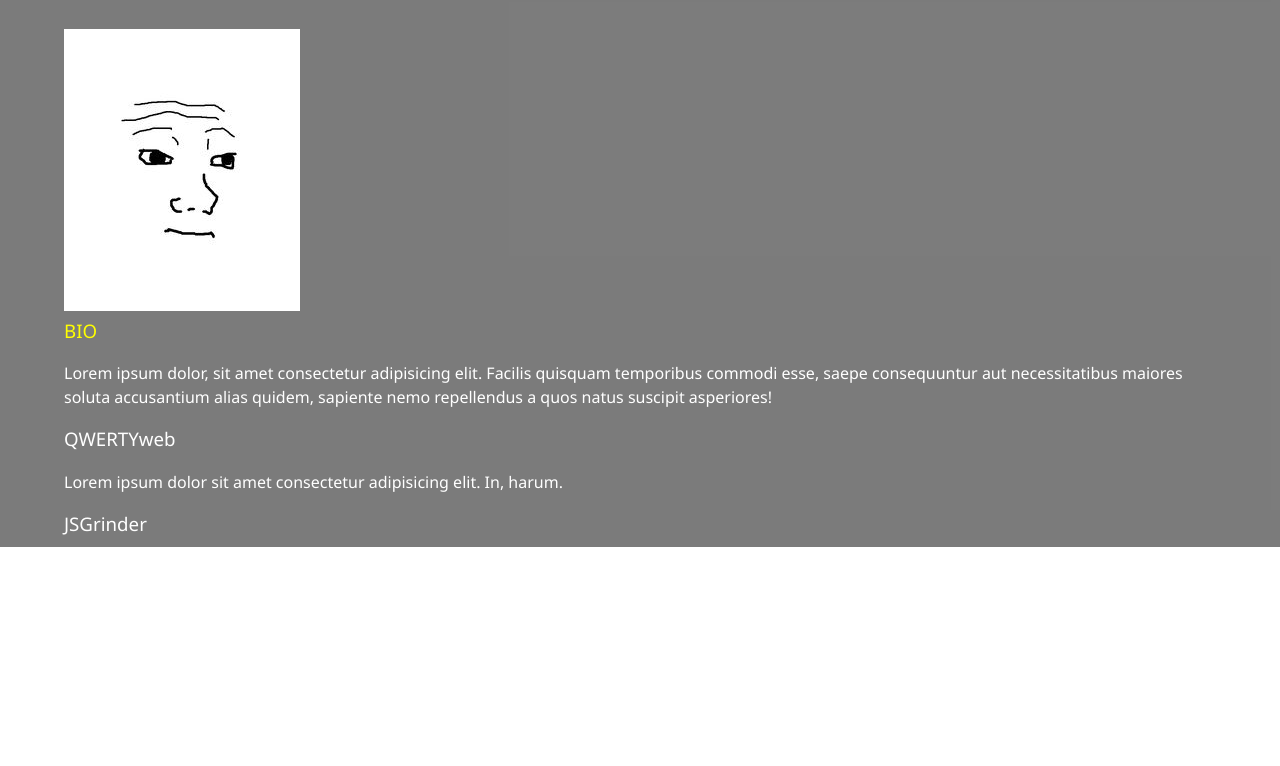
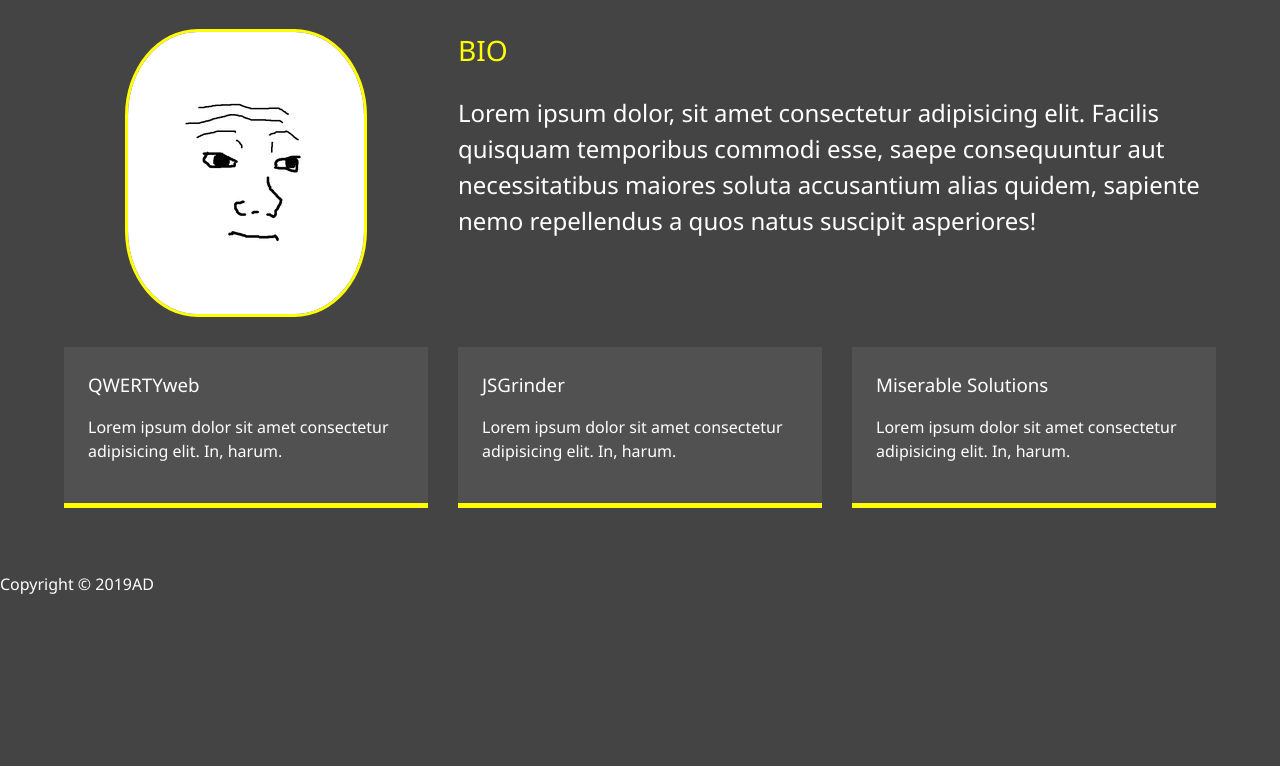
Before and after one commit to alx911/respportf, a website: page dist/about.html in a window 1280 px wide. Shown: the part 253-1019 px from the top of the page. After the commit the page ends 849 px from the top, so only its background shows below. Drawn offline with Linux system fonts and the light colour scheme.

Commit message:
aboutpagedone

```diff
--- a/scss/_mobile.scss
+++ b/scss/_mobile.scss
@@ -23,7 +23,7 @@
         &.show{
             transform: translate3d(0,0,0);
         }
-    }
+                }
         .menu-nav {
             height: 75vh;
             transform: translate3d(-100%, 0,0);
@@ -34,6 +34,16 @@
             transform: translate3d(100%, 0, 0);
 
         }
+
+        .about-info{
+            grid-template-areas:
+            'biomage'
+            'bio'
+            'job1'
+            'job2'
+            'job3';
+            grid-template-columns: 1fr;
+        }
 }
 //phones
 @include mediaSm {
--- a/scss/main.scss
+++ b/scss/main.scss
@@ -1,6 +1,6 @@
 @import 'config';
 @import 'menu';
-@import 'mobile';
+
 * {
     box-sizing: border-box;
 }
@@ -42,7 +42,8 @@
     }
     main{
         padding: 4rem;
-        height:100%;
+       // height:100%;
+       min-height: calc(100vh - 60px);
         .icons{
            margin-top: 1rem;
            a {
@@ -60,3 +61,46 @@
             }
         }
     }
+    .about-info {
+        display: grid;
+        grid-gap: 30px;
+        grid-template-areas:
+        'bioimage bio bio'
+        'job1 job2 job3';
+        grid-template-columns: repeat(3,1fr);
+    }
+
+    .bio-image{
+        grid-area: bioimage;
+        margin: auto;
+        border-radius: 30%;
+        border: $secondary-color 3px solid;
+    }
+    .bio{
+        grid-area: bio;
+        font-size: 1.5rem;
+    }
+    .job-1{
+        grid-area: job1;
+    }
+    .job-2{
+        grid-area: job2;
+    }
+    .job-3{
+        grid-area: job3;
+    }
+    .job{
+        background: lighten($primary-color,5);
+        padding: 1.5rem;
+        border-bottom: $secondary-color 5px solid;
+    }
+
+    #main-footer {
+        text-align: center;
+        padding:1rem;
+        background:darken($primary-color);
+        color:set-text-color($primary-color);
+        height: 60px;
+    }
+
+    @import 'mobile';
```
Also changed, not shown: dist/about.html, dist/css/main.css.
